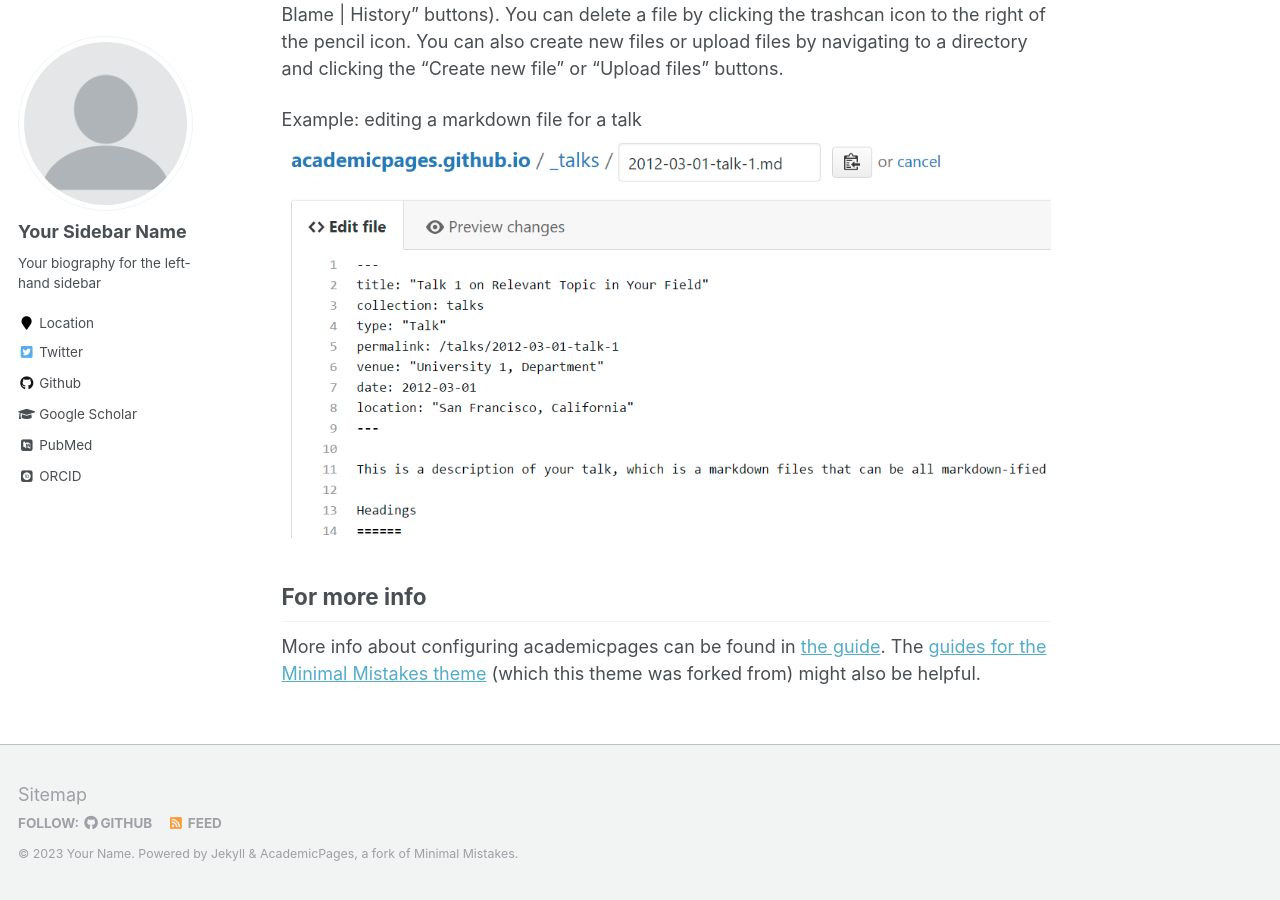
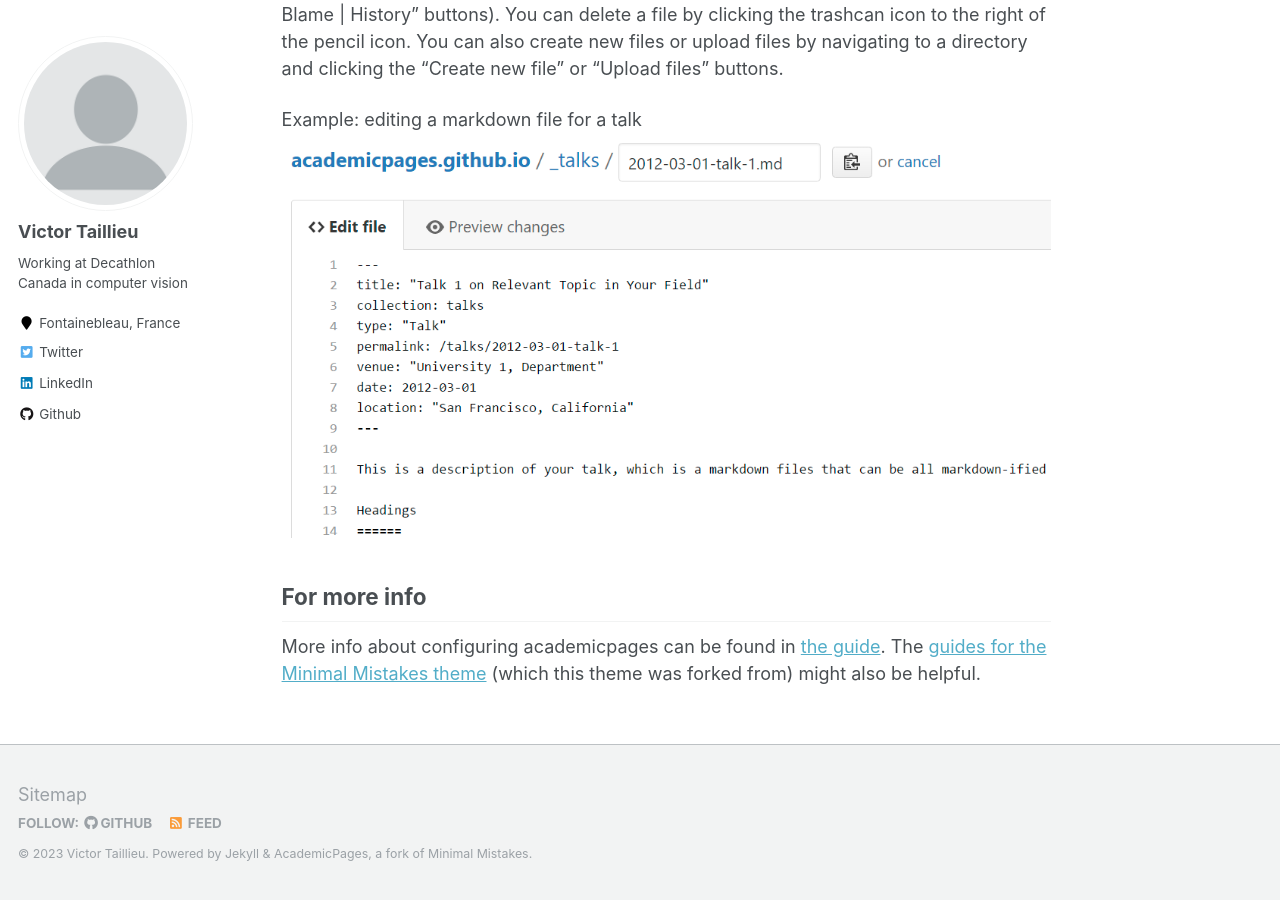
Before and after one commit to VictorTaillieu/victortaillieu.github.io, a Jekyll site: the page built from _pages/about.md, in a window 1280 px wide and 900 px high, scrolled down 2463 px. Built offline with Jekyll 4.4.1, drawn with Linux system fonts in a browser that asks for light colours; some web fonts are replaced; some of the changed text lies outside the part shown.

Commit message:
Set website configuration

```diff
--- a/_config.yml
+++ b/_config.yml
@@ -7,13 +7,13 @@
 
 # Site Settings
 locale                   : "en-US"
-title                    : "Your Name / Site Title"
+title                    : "Victor Taillieu"
 title_separator          : "-"
-name                     : &name "Your Name"
-description              : &description "personal description"
-url                      : https://academicpages.github.io # the base hostname & protocol for your site e.g. "https://mmistakes.github.io"
+name                     : &name "Victor Taillieu"
+description              : &description "My personal website"
+url                      : https://victortaillieu.github.io # the base hostname & protocol for your site e.g. "https://mmistakes.github.io"
 baseurl                  : "" # the subpath of your site, e.g. "/blog"
-repository               : "academicpages/academicpages.github.io"
+repository               : "VictorTaillieu/victortaillieu.github.io"
 teaser                   :  # filename of teaser fallback teaser image placed in /images/, .e.g. "500x300.png"
 breadcrumbs              : false # true, false (default)
 words_per_minute         : 160
@@ -80,13 +80,13 @@ analytics:
 
 # Site Author
 author:
-  name             : "Your Sidebar Name"
   avatar           : "profile.png"
-  bio              : "Your biography for the left-hand sidebar"
-  location         : "Location"
+  name             : "Victor Taillieu"
+  bio              : "Working at Decathlon Canada in computer vision"
+  location         : "Fontainebleau, France"
   employer         :
-  pubmed           : "https://www.ncbi.nlm.nih.gov/pubmed/?term=john+snow"
-  googlescholar    : "http://yourfullgooglescholarurl.com"
+  pubmed           :
+  googlescholar    :
   email            :
   researchgate     :  # example: "https://www.researchgate.net/profile/yourprofile"
   uri              :
@@ -96,20 +96,20 @@ author:
   flickr           :
   facebook         :
   foursquare       :
-  github           : "academicpages"
+  github           : "VictorTaillieu"
   google_plus      :
   keybase          :
   instagram        :
   impactstory      : #"https://profiles.impactstory.org/u/xxxx-xxxx-xxxx-xxxx"
   lastfm           :
-  linkedin         :
-  orcid            : "http://orcid.org/yourorcidurl"
+  linkedin         : "victor-taillieu"
+  orcid            :
   pinterest        :
   soundcloud       :
   stackoverflow    : # http://stackoverflow.com/users/123456/username
   steam            :
   tumblr           :
-  twitter          : "replacethistwitterhandle"
+  twitter          : "VictorTaillieu"
   vine             :
   weibo            :
   xing             :
```
